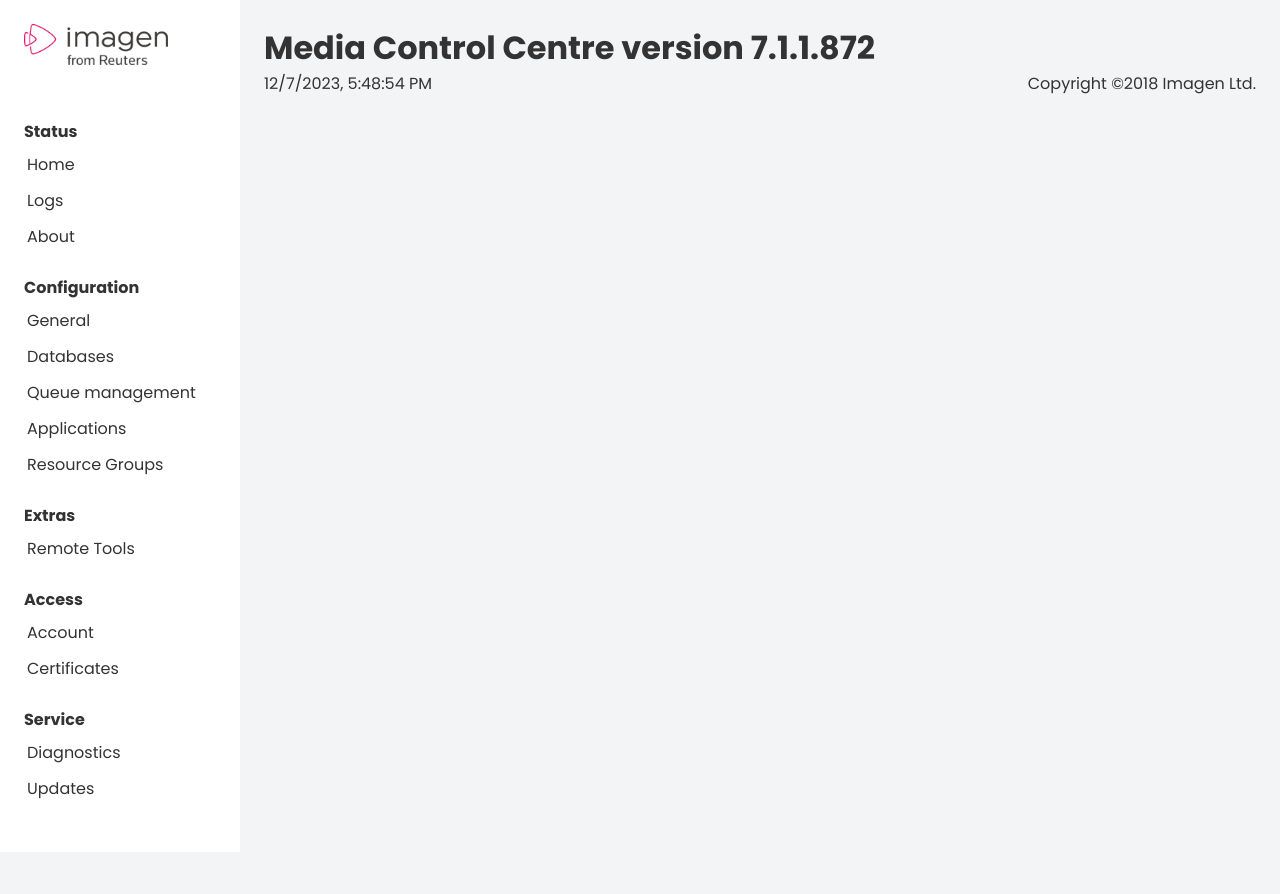
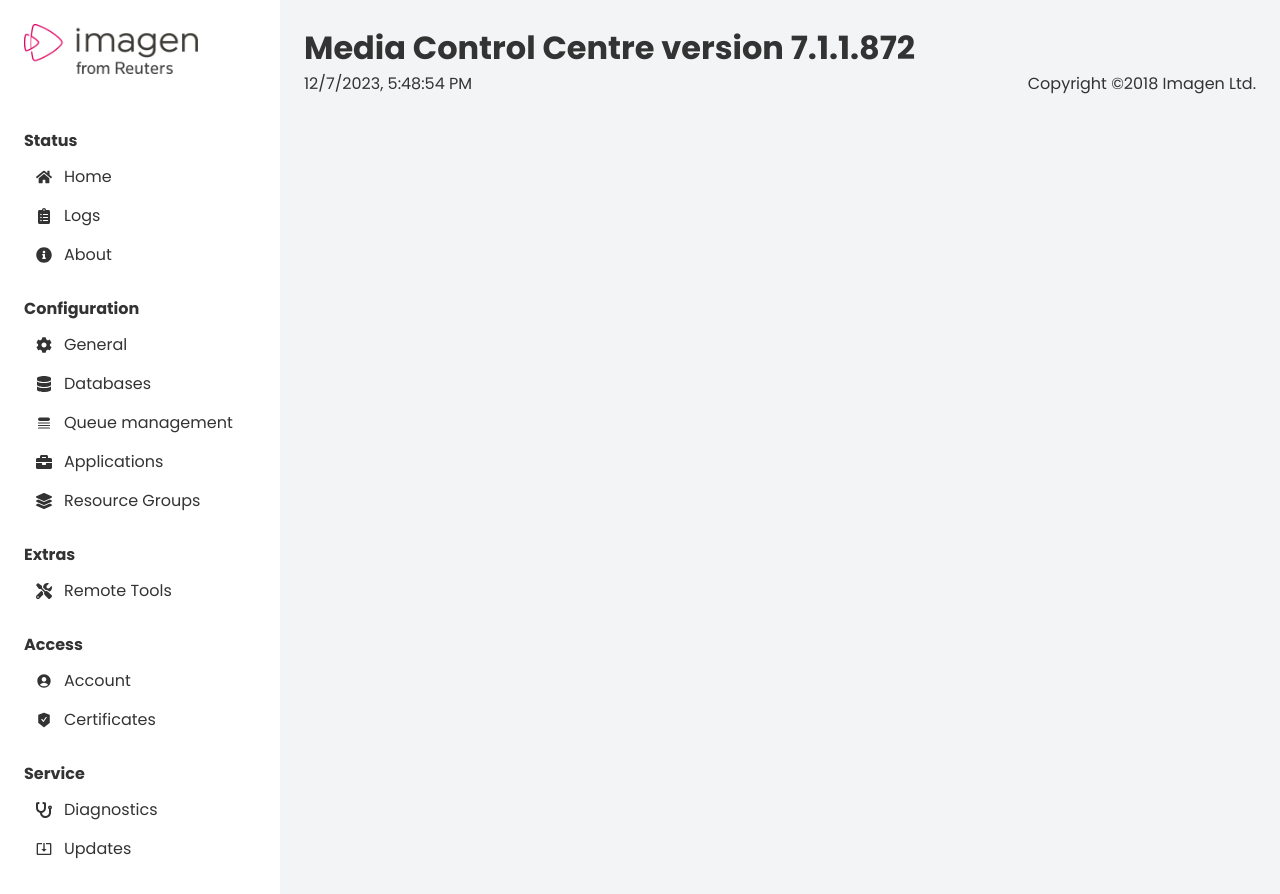
Before and after one commit to ptmartins/mcc, a React (Create React App) app: page /updates in a window 1280 px wide. Shown: the top 894 px of the page. Before the commit the page ends 852 px from the top, so only its background shows below. Built offline with nearby package versions, Linux system fonts and the light colour scheme.

Commit message:
Add menu icons

```diff
--- a/src/App.js
+++ b/src/App.js
@@ -1,6 +1,10 @@
 import { Routes, Route } from "react-router-dom";
 import { Nav, Header, Footer } from './components';
 import { Home, Logs, About } from './pages';
+import { FaHome, FaInfoCircle, FaClipboardList, FaCog, FaDatabase, FaBriefcase, FaLayerGroup, FaTools, FaStethoscope } from "react-icons/fa";
+import { HiQueueList } from "react-icons/hi2";
+import { MdAccountCircle, MdOutlineSystemUpdateAlt } from "react-icons/md";
+import { AiFillSafetyCertificate } from "react-icons/ai";
 import styles from './App.module.css';
 
 function App() {
@@ -9,63 +13,76 @@
   status: [
     {
       path: '/',
-      txt: 'Home'
+      txt: 'Home',
+      icon: <FaHome />
     },
     {
       path: '/logs',
-      txt: 'Logs'
+      txt: 'Logs',
+      icon: <FaClipboardList />
     },
     {
       path: '/about',
-      txt: 'About'
+      txt: 'About',
+      icon: <FaInfoCircle />
     }
   ],
   configuration: [
     {
       path: '/general',
-      txt: 'General'
+      txt: 'General',
+      icon: <FaCog />
     },
     {
       path: '/databases',
-      txt: 'Databases'
+      txt: 'Databases',
+      icon: <FaDatabase />
     },
     {
       path: '/queue',
-      txt: 'Queue management'
+      txt: 'Queue management',
+      icon: <HiQueueList />
     },
     {
       path: '/appications',
-      txt: 'Applications'
+      txt: 'Applications',
+      icon: <FaBriefcase />
     },
     {
       path: '/resourceGroups',
-      txt: 'Resource Groups'
+      txt: 'Resource Groups',
+      icon: <FaLayerGroup />
     }
   ],
   extras: [
     {
       path: '/remoteTools',
-      txt: 'Remote Tools'
+      txt: 'Remote Tools',
+      icon: <FaTools />
     }
   ],
   access: [
     {
       path: '/account',
-      txt: 'Account'
+      txt: 'Account',
+      icon: <MdAccountCircle />
     },
     {
       path: '/certificates',
-      txt: 'Certificates'
+      txt: 'Certificates',
+      icon: <AiFillSafetyCertificate />
     }
   ],
   service: [
     {
       path: '/diagnostics',
-      txt: 'Diagnostics'
+      txt: 'Diagnostics',
+      icon: <FaStethoscope />
     },
     {
       path: '/updates',
-      txt: 'Updates'
+      txt: 'Updates',
+      icon: <MdOutlineSystemUpdateAlt />
     }
   ]
 }
--- a/src/components/Nav/Nav.jsx
+++ b/src/components/Nav/Nav.jsx
@@ -23,6 +23,7 @@
                   {menus[key].map((item, index) => {
                     return(
                       <li key={ uuid() } className={styles.menu_listItem}>
+                        <i className={ styles.icon }> { item.icon } </i>
                         <Link to={ item.path } className={`u-link ${styles.nav_link}`}> { item.txt } </Link>
                       </li>
                     )
--- a/src/components/Nav/Nav.module.css
+++ b/src/components/Nav/Nav.module.css
@@ -3,7 +3,7 @@
     flex-shrink: 0;
     min-height: 100vh;
     padding: 1.5rem;
-    width: 240px;
+    width: 280px;
 }
 
 .logo {
@@ -20,11 +20,20 @@
 }
 
 .menu_listItem {
-    margin-block-end: .375rem;
-    padding: .1875rem;
+    align-items: center;
+    border-radius: 4px;
+    display: flex;
+    margin-block-end: .1875rem;
+    padding: .375rem .75rem;
     transition: var(--default-transition);
 }
 
+.icon {
+    align-items: center;
+    display: flex;
+    margin-inline-end: .75rem;
+}
+
 .menu_listItem:hover {
-    background-color: aliceblue;
+    background-color: var(--accent-fade);
 }
--- a/src/index.css
+++ b/src/index.css
@@ -3,6 +3,8 @@
 :root {
   --bg-color: #f3f4f6;
   --font-color: #333;
+  --accent-color: #3b63f6;
+  --accent-fade: #f3f4ff;
 
   --default-transition: all .2s ease-in;
 }
```
